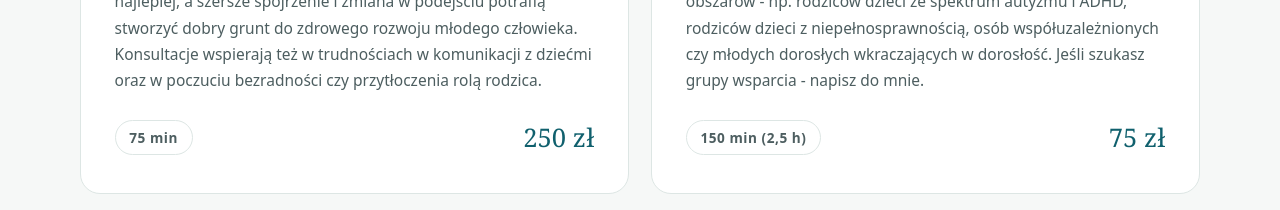
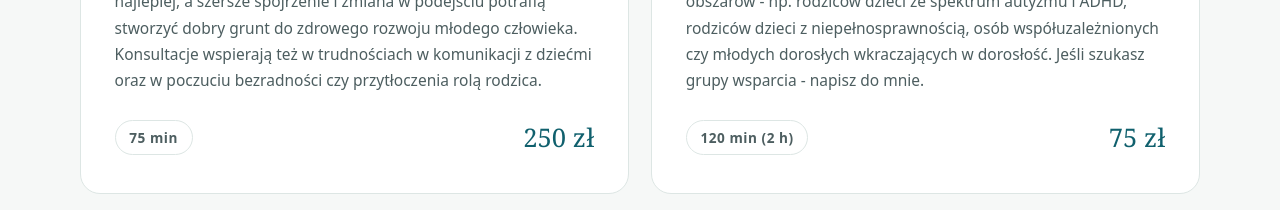
Before and after one commit to Kajzer0/flow-strona, a React (Vite) app: page / in a window 1280 px wide. Shown: the part 4100-4310 px from the top of the page. Built offline with nearby package versions, Linux system fonts and the light colour scheme.

Commit message:
fix: czas trwania grupy wsparcia 2,5h -> 2h

```diff
--- a/src/components/Offer.tsx
+++ b/src/components/Offer.tsx
@@ -79,7 +79,7 @@ const SERVICES: Service[] = [
         wkraczających w&nbsp;dorosłość. Jeśli szukasz grupy wsparcia - napisz do mnie.
       </>
     ),
-    time: '150 min (2,5 h)',
+    time: '120 min (2 h)',
     price: '75 zł',
     icon: <GroupIcon />,
     image: offer4,
```
